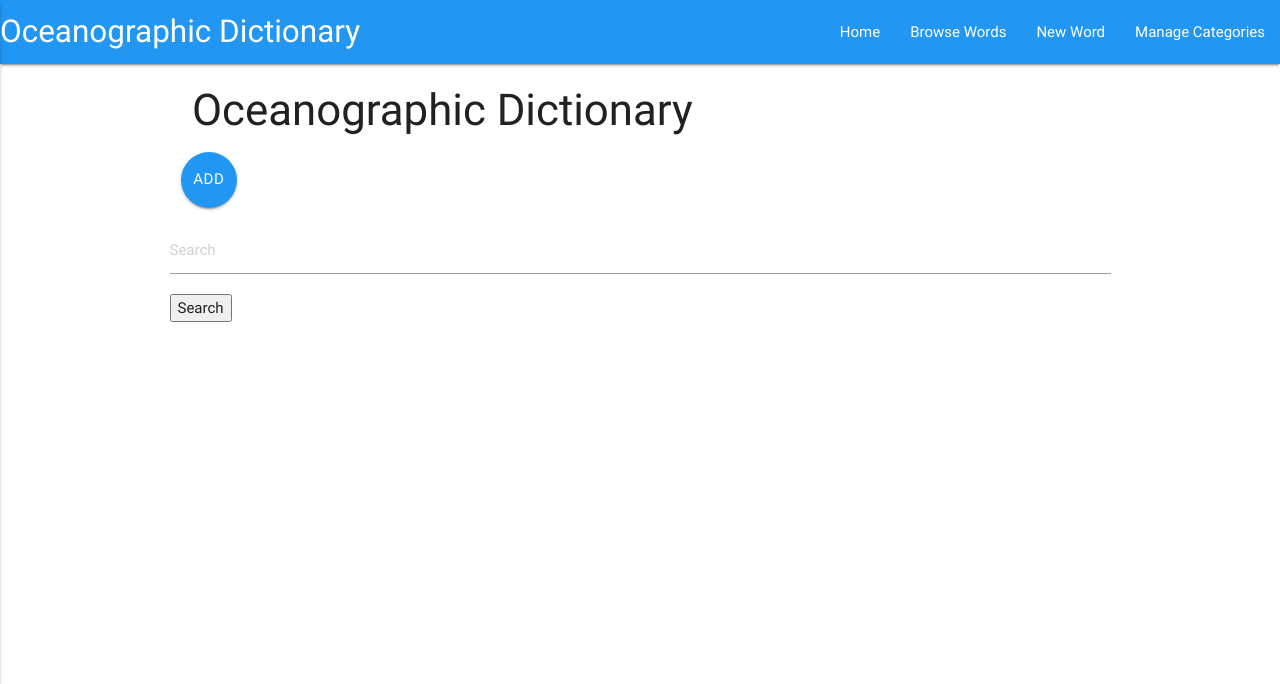
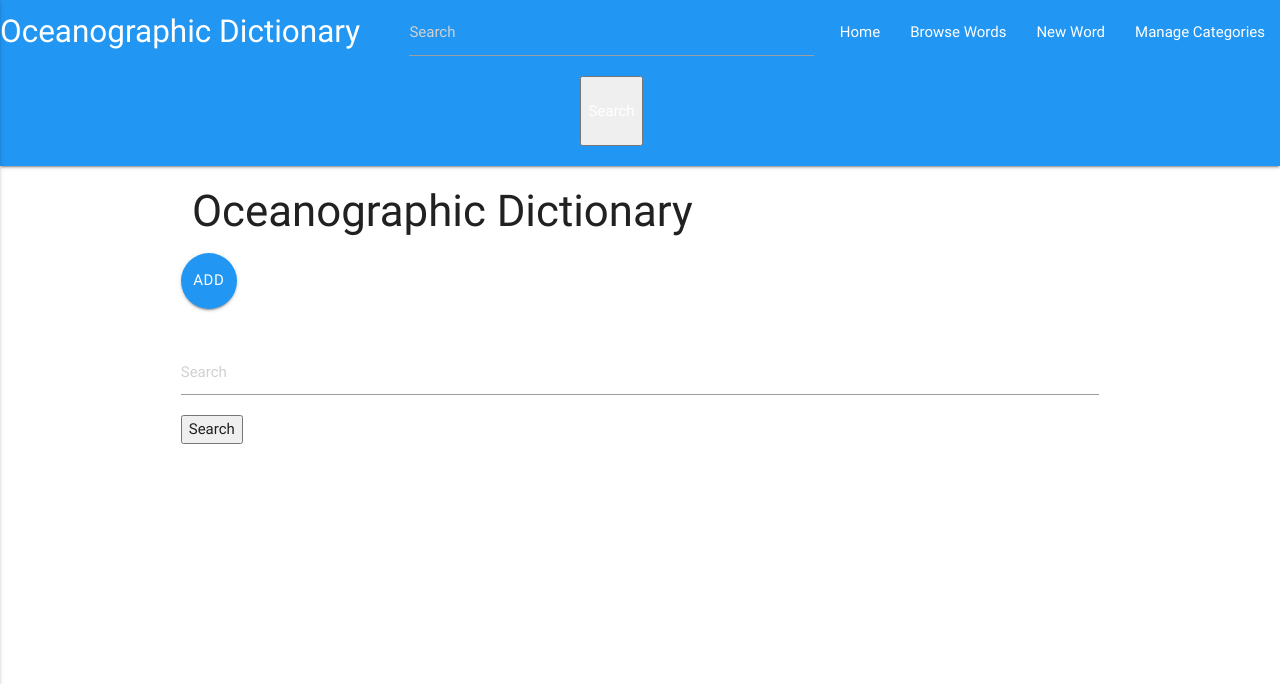
Before and after one commit to RobSimons1/ocean-dictionary, a Flask app: page / in a window 1280 px wide. Shown: the top 684 px of the page. Run offline with Flask 2, Linux system fonts and the light colour scheme; data that the repository does not hold is empty; some libraries are stand-ins or nearby versions.

Commit message:
rearranged base.html to place a search bar in the Navbar

```diff
--- a/static/css/style.css
+++ b/static/css/style.css
@@ -14,3 +14,11 @@
 nav {
   background-color: #2196F3;
 }
+
+#logo {
+    position: relative;
+}
+
+#nav-search {
+    float: right;
+}
--- a/templates/base.html
+++ b/templates/base.html
@@ -3,29 +3,51 @@
 
 <head>
 	<link href="https://fonts.googleapis.com/icon?family=Material+Icons" rel="stylesheet">
-    <link rel="stylesheet"  href="https://cdnjs.cloudflare.com/ajax/libs/materialize/0.100.2/css/materialize.min.css">
-    <link rel="stylesheet" href="{{url_for('static', filename='css/style.css')}}" type="text/css"/>
+	<link rel="stylesheet" href="https://cdnjs.cloudflare.com/ajax/libs/materialize/0.100.2/css/materialize.min.css">
+	<link rel="stylesheet" href="{{url_for('static', filename='css/style.css')}}" type="text/css" />
 </head>
 
 <body>
 
 	<header>
-        <nav>
+		<nav class="nav-extended">
 			<div class="nav-wrapper">
+				<div class="row">
+					<div id="logo">
 						<a href="{{url_for('show_words')}}" class="brand-logo">Oceanographic Dictionary</a>
-                <a href="#" data-activates="mobile-demo" class="button-collapse"><i class="material-icons">menu</i></a>
+						<a href="#" data-activates="mobile-demo"
+							class="button-collapse"><i class="material-icons">menu</i></a>
+					</div>
+
+
+
+					<div>
 						<ul id="nav-mobile" class="right hide-on-med-and-down">
 							<li><a href="{{url_for('show_words')}}">Home</a></li>
 							<li><a href="{{url_for('get_words')}}">Browse Words</a></li>
 							<li><a href="{{url_for('add_word')}}">New Word</a></li>
 							<li><a href="{{url_for('get_categories')}}">Manage Categories</a></li>
 						</ul>
+					</div>
+
+                    <div class="row">
+                    <div id="nav-search" class="col s4 center">
+						<form action="{{ url_for('get_search') }}">
+							<input type="text" id="q" name="q" placeholder="Search">
+							<button type="submit">Search</button>
+						</form>
+					</div>
+                    </div>
+
+					<div>
 						<ul class="side-nav" id="mobile-demo">
 							<li><a href="{{url_for('show_words')}}">Home</a></li>
 							<li><a href="{{url_for('get_words')}}">Browse Words</a></li>
 							<li><a href="{{url_for('add_word')}}">New Word</a></li>
 							<li><a href="{{url_for('get_categories')}}">Manage Categories</a></li>
 						</ul>
+					</div>
+				</div>
 			</div>
 		</nav>
 	</header>
--- a/templates/index.html
+++ b/templates/index.html
@@ -9,14 +9,12 @@
              </button>
             </div>
 </form>
+</div>
 
 <div class="row">
 <form action="{{ url_for('get_search') }}">
     <input type="text" id="q" name="q" placeholder="Search">
     <button type="submit">Search</button>
 </form>
-
-
-
 </div>
 {% endblock %}
```
Lines whose indentation alone changed are shown as unchanged.
